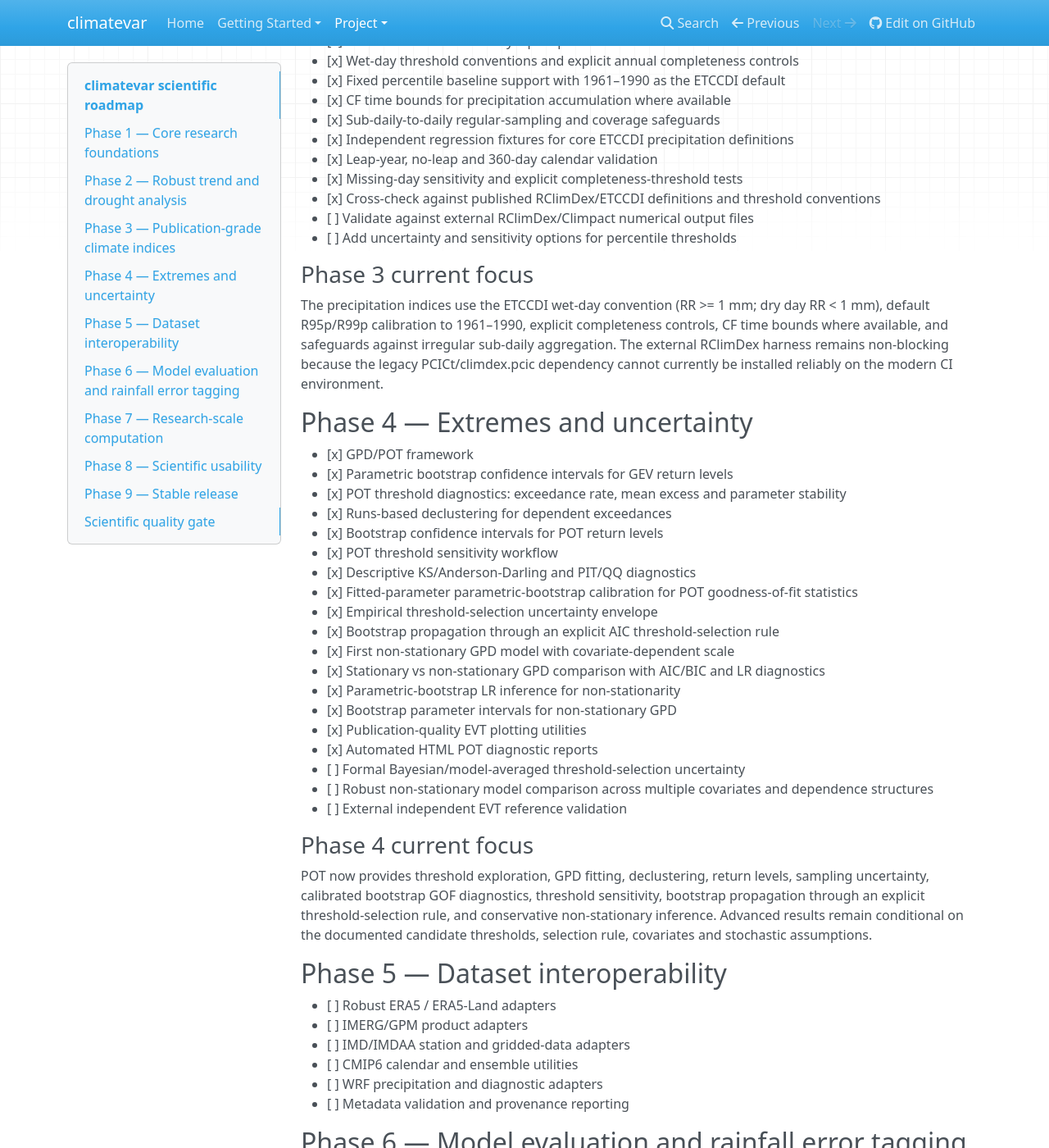
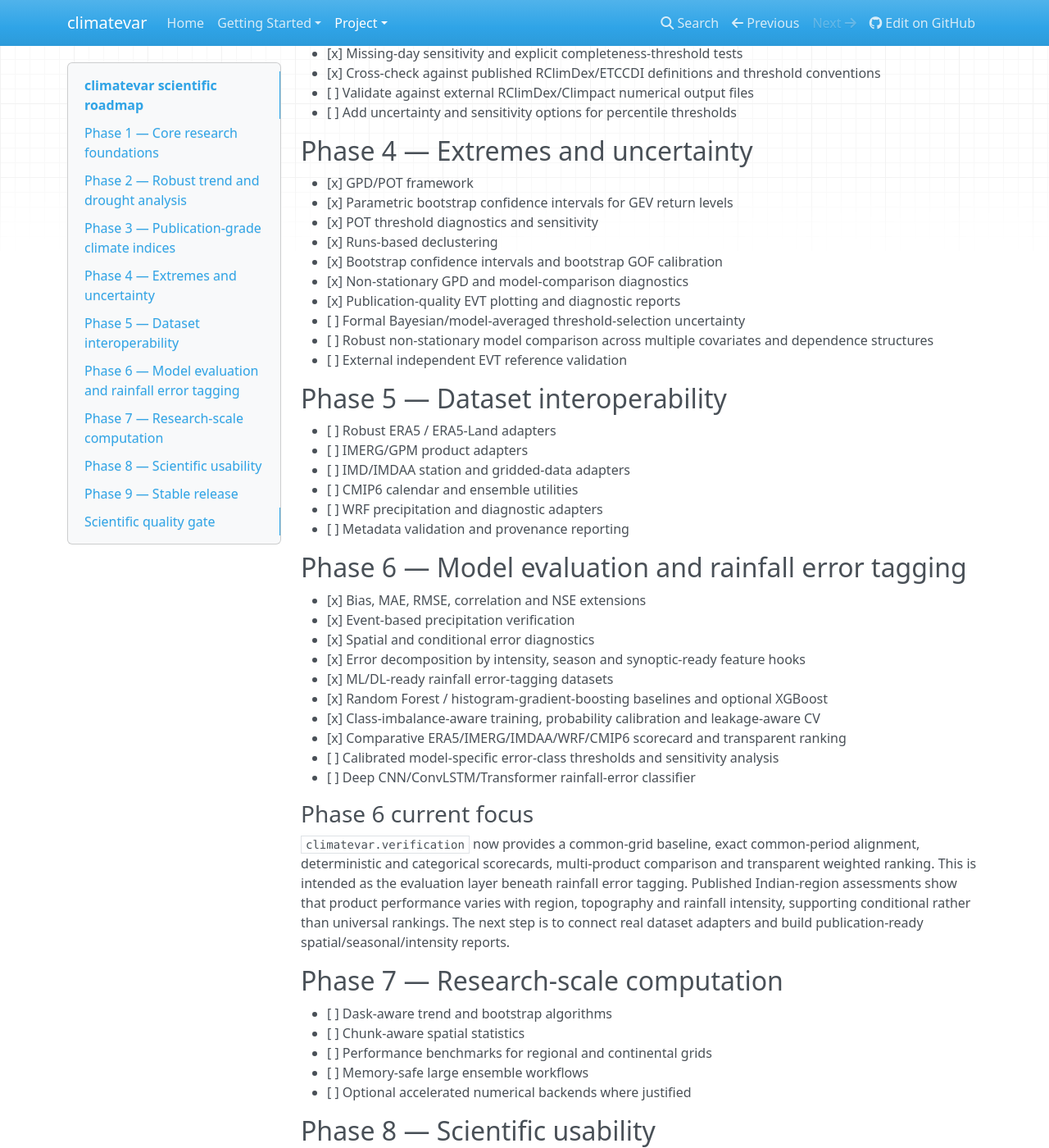
Before and after one commit to sanjeevsingh-original/climatevar, an MkDocs documentation site: the page built from docs/roadmap.md, in a window 1280 px wide and 1400 px high, scrolled down 941 px. Shown: the whole window at 82% size. Built offline with MkDocs 1.6.1, drawn with Linux system fonts in a browser that asks for light colours; nearby versions of some CDN libraries; some of the changed text lies outside the part shown.

Commit message:
Add comparative multi-dataset verification milestone

```diff
--- a/docs/roadmap.md
+++ b/docs/roadmap.md
@@ -26,9 +26,6 @@ This roadmap prioritizes scientific correctness, reproducibility and research us
 - [x] Moving-block bootstrap confidence intervals for Sen slopes and regional trends
 - [x] DFA-based persistence/long-memory diagnostic
 
-### Phase 2 scientific status
-Trend methods include independent numerical reference checks. Sen's slope follows the pairwise-slope definition implemented by SciPy's `theilslopes`. Modified MK is explicitly a Yue-Wang-style effective-sample-size correction rather than a Hamed-Rao implementation. DFA is available as a persistence/scaling diagnostic and should not be interpreted alone as proof of long-range dependence.
-
 ## Phase 3 — Publication-grade climate indices
 - [x] Calendar-aware ETCCDI-style precipitation definitions for core rainfall indices
 - [x] Wet-day threshold conventions and explicit annual completeness controls
@@ -42,32 +39,17 @@ Trend methods include independent numerical reference checks. Sen's slope follow
 - [ ] Validate against external RClimDex/Climpact numerical output files
 - [ ] Add uncertainty and sensitivity options for percentile thresholds
 
-### Phase 3 current focus
-The precipitation indices use the ETCCDI wet-day convention (RR >= 1 mm; dry day RR < 1 mm), default R95p/R99p calibration to 1961–1990, explicit completeness controls, CF time bounds where available, and safeguards against irregular sub-daily aggregation. The external RClimDex harness remains non-blocking because the legacy PCICt/climdex.pcic dependency cannot currently be installed reliably on the modern CI environment.
-
 ## Phase 4 — Extremes and uncertainty
 - [x] GPD/POT framework
 - [x] Parametric bootstrap confidence intervals for GEV return levels
-- [x] POT threshold diagnostics: exceedance rate, mean excess and parameter stability
-- [x] Runs-based declustering for dependent exceedances
-- [x] Bootstrap confidence intervals for POT return levels
-- [x] POT threshold sensitivity workflow
-- [x] Descriptive KS/Anderson-Darling and PIT/QQ diagnostics
-- [x] Fitted-parameter parametric-bootstrap calibration for POT goodness-of-fit statistics
-- [x] Empirical threshold-selection uncertainty envelope
-- [x] Bootstrap propagation through an explicit AIC threshold-selection rule
-- [x] First non-stationary GPD model with covariate-dependent scale
-- [x] Stationary vs non-stationary GPD comparison with AIC/BIC and LR diagnostics
-- [x] Parametric-bootstrap LR inference for non-stationarity
-- [x] Bootstrap parameter intervals for non-stationary GPD
-- [x] Publication-quality EVT plotting utilities
-- [x] Automated HTML POT diagnostic reports
+- [x] POT threshold diagnostics and sensitivity
+- [x] Runs-based declustering
+- [x] Bootstrap confidence intervals and bootstrap GOF calibration
+- [x] Non-stationary GPD and model-comparison diagnostics
+- [x] Publication-quality EVT plotting and diagnostic reports
 - [ ] Formal Bayesian/model-averaged threshold-selection uncertainty
 - [ ] Robust non-stationary model comparison across multiple covariates and dependence structures
 - [ ] External independent EVT reference validation
-
-### Phase 4 current focus
-POT now provides threshold exploration, GPD fitting, declustering, return levels, sampling uncertainty, calibrated bootstrap GOF diagnostics, threshold sensitivity, bootstrap propagation through an explicit threshold-selection rule, and conservative non-stationary inference. Advanced results remain conditional on the documented candidate thresholds, selection rule, covariates and stochastic assumptions.
 
 ## Phase 5 — Dataset interoperability
 - [ ] Robust ERA5 / ERA5-Land adapters
@@ -83,17 +65,14 @@ POT now provides threshold exploration, GPD fitting, declustering, return levels
 - [x] Spatial and conditional error diagnostics
 - [x] Error decomposition by intensity, season and synoptic-ready feature hooks
 - [x] ML/DL-ready rainfall error-tagging datasets
-- [x] Baseline Random Forest and histogram gradient-boosting classifiers
-- [x] Optional XGBoost classifier interface
-- [x] Class-imbalance-aware training and calibrated probabilities
-- [x] Time-, group- and spatial-block-aware evaluation
-- [x] Validation-set permutation importance
-- [x] Optional TreeSHAP explanations
+- [x] Random Forest / histogram-gradient-boosting baselines and optional XGBoost
+- [x] Class-imbalance-aware training, probability calibration and leakage-aware CV
+- [x] Comparative ERA5/IMERG/IMDAA/WRF/CMIP6 scorecard and transparent ranking
 - [ ] Calibrated model-specific error-class thresholds and sensitivity analysis
 - [ ] Deep CNN/ConvLSTM/Transformer rainfall-error classifier
 
 ### Phase 6 current focus
-`climatevar.error_tagging` now separates post-hoc diagnostic error tagging from prospective error prediction, provides configurable rainfall-intensity and error classes, preserves traceable verification features, and provides chronological, event-group and spatial-block split utilities. Optional ML tooling provides reproducible Random Forest and histogram-gradient-boosting baselines, optional XGBoost, class-balanced training, probability calibration, leakage-aware cross-validation, permutation importance and TreeSHAP. Deep neural models remain deliberately deferred until the tabular benchmark and evaluation protocol are established.
+`climatevar.verification` now provides a common-grid baseline, exact common-period alignment, deterministic and categorical scorecards, multi-product comparison and transparent weighted ranking. This is intended as the evaluation layer beneath rainfall error tagging. Published Indian-region assessments show that product performance varies with region, topography and rainfall intensity, supporting conditional rather than universal rankings. The next step is to connect real dataset adapters and build publication-ready spatial/seasonal/intensity reports.
 
 ## Phase 7 — Research-scale computation
 - [ ] Dask-aware trend and bootstrap algorithms
```
